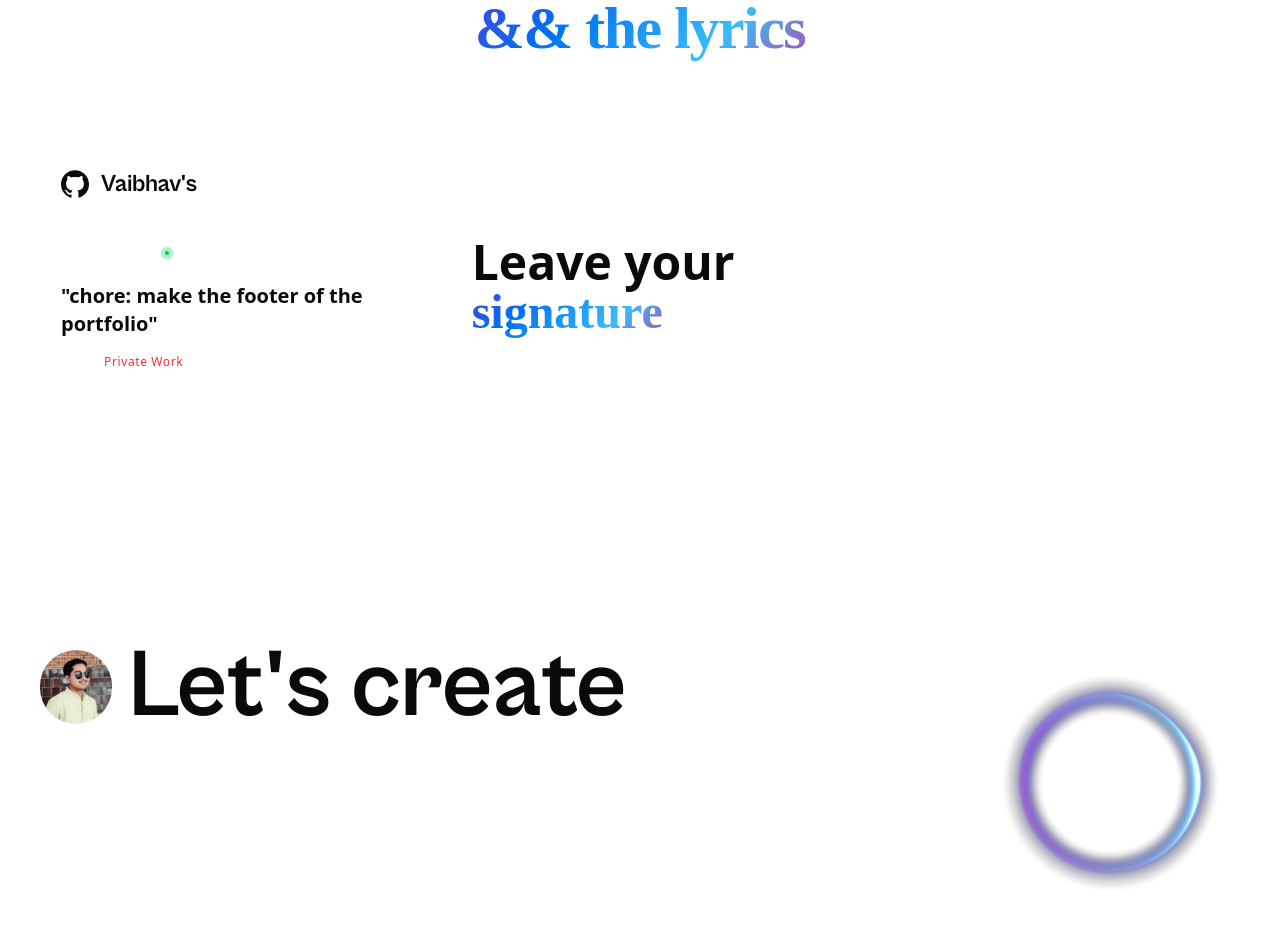
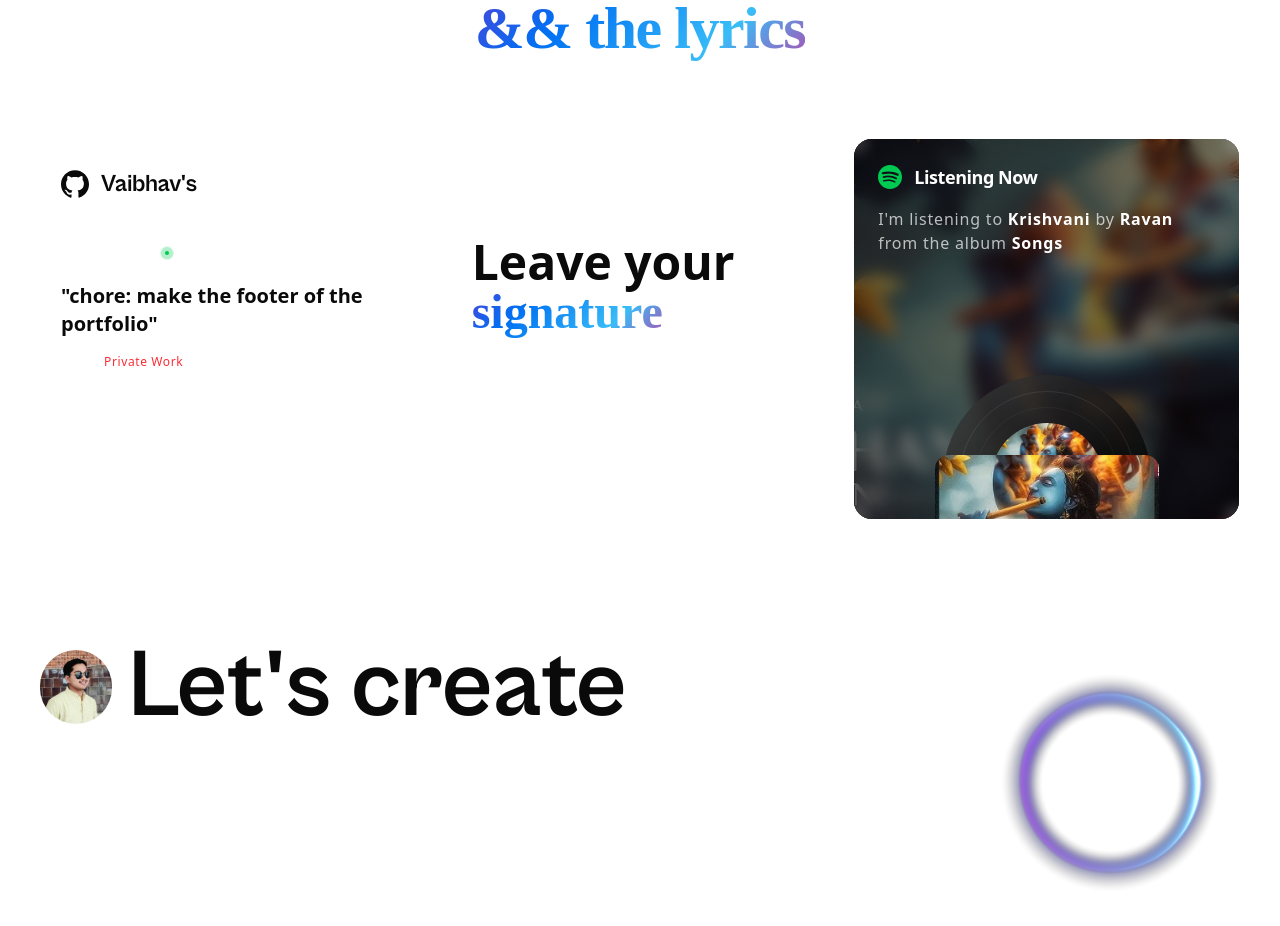
Before and after one commit to Vaibhav-kesarwani/portfolio2, a Next.js app: page / in a window 1280 px wide. Shown: the part 2149-3075 px from the top of the page. Built offline with nearby package versions, Linux system fonts and the light colour scheme.

Commit message:
chore: make the cta card3

```diff
--- /dev/null
+++ b/components/footer/cards/card3.tsx
@@ -0,0 +1,61 @@
+import Image from "next/image";
+import { SiSpotify } from "react-icons/si";
+
+export default function Card3() {
+  return (
+    <div className="relative h-full w-full overflow-hidden rounded-2xl bg-black group">
+      <div
+        className="absolute inset-0 bg-cover bg-center scale-110"
+        style={{ backgroundImage: "url(/images/song.jpg)" }}
+      />
+      <div className="absolute inset-0 bg-linear-to-br from-black/60 via-black/50 to-black/80" />
+      <div className="absolute inset-0 backdrop-blur-sm group-hover:backdrop-blur-xs transition-all duration-300 ease-out" />
+      <div className="absolute inset-0 rounded-2xl ring-1 ring-white/10" />
+      <div className="relative z-10 h-full p-6 flex flex-col justify-between">
+        <div>
+          <div className="flex items-center gap-3">
+            <SiSpotify className="h-6 w-6 text-green-500" />
+            <p className="text-white font-semibold text-lg tracking-tight">
+              Listening Now
+            </p>
+          </div>
+
+          <p className="mt-4 text-white/70 text-base tracking-wider">
+            I&apos;m listening to{" "}
+            <span className="text-white font-semibold">Krishvani</span> by{" "}
+            <span className="text-white font-semibold">Ravan</span> from the
+            album <span className="text-white font-semibold">Songs</span>
+          </p>
+        </div>
+
+        <div className="relative mt-12 flex justify-center items-end">
+          <div className="absolute top-10 bottom-0 h-52 w-52 transition-all duration-700 ease-out group-hover:top-0">
+            <div className="absolute inset-0 rounded-full bg-linear-to-br from-neutral-700 via-neutral-900 to-black opacity-80 group-hover:animate-spin">
+              <div className="absolute inset-4 rounded-full border border-white/10" />
+              <div className="absolute inset-8 rounded-full border border-white/5" />
+            </div>
+
+            <div className="absolute inset-12 rounded-full overflow-hidden bg-black flex items-center justify-center z-10">
+              <Image
+                src="/images/song-cover.jpg"
+                alt="song"
+                fill
+                className="object-cover"
+              />
+            </div>
+          </div>
+
+          <div className="relative z-10 h-40 w-56 overflow-hidden rounded-xl shadow-2xl top-30 transition-all duration-700 ease-out group-hover:w-65 group-hover:top-25">
+            <Image
+              src="/images/song-cover.jpg"
+              alt="Album art"
+              width={220}
+              height={160}
+              className="h-full w-full object-cover"
+            />
+          </div>
+        </div>
+      </div>
+    </div>
+  );
+}
--- a/components/footer/cta-section.tsx
+++ b/components/footer/cta-section.tsx
@@ -1,9 +1,10 @@
 import { AuroraText } from "../vaibhav-ui/aurora-text";
 import Card1 from "./cards/card1";
 import Card2 from "./cards/card2";
+import Card3 from "./cards/card3";
 
 export default function CTASection() {
-  const cards = [Card1, Card2];
+  const cards = [Card1, Card2, Card3];
 
   return (
     <div className="mt-50">
```
Also changed, not shown: public/images/song-cover.jpg (added), public/images/song.jpg (added).
